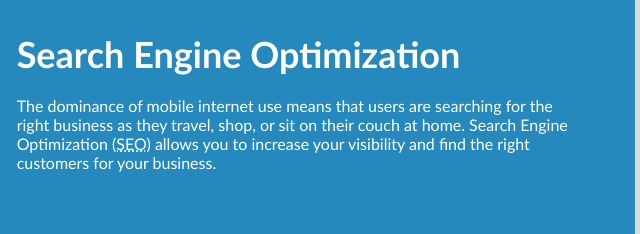
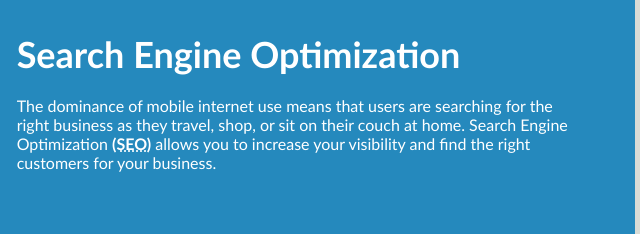
Before and after one commit to lico27/accessible-website, a plain HTML site: page index.html in a window 1280 px wide. Shown: the part 940-1174 px from the top of the page, 345-985 px from the left. Drawn offline with Linux system fonts and the light colour scheme.

Commit message:
add css comments

```diff
--- a/assets/css/style.css
+++ b/assets/css/style.css
@@ -15,6 +15,7 @@ header {
     color: #ffffff;
 }
 
+/* Header styles */
 h1 {
     display: inline-block;
     font-size: 48px;
@@ -35,6 +36,7 @@ h4 {
     font-size: 20px;
 }
 
+/* Navigation block */
 nav {
     padding-top: 15px;
     margin-right: 20px;
@@ -49,12 +51,14 @@ nav ul li {
     list-style-type: none;
 }
 
+/* General text styles */
 a {
     color: #ffffff;
     text-decoration: none;
 }
 
 a:hover, a:active {
+    /* Change colour to improve accessibility */
     color: darkblue;
 }
 
@@ -62,6 +66,12 @@ p {
     font-size: 16px;
 }
 
+abbr {
+    /* Bold to improve accessibility */
+    font-weight: bold;
+}
+
+/* Positioning */
 .float-left {
     float: left;
     margin-right: 25px;
@@ -72,6 +82,7 @@ p {
     margin-left: 25px;
 }
 
+/* Main content styles */
 #hero {
     height: 800px;
     width: 100%;
@@ -100,6 +111,7 @@ main {
     max-height: 200px;
 }
 
+/* Side bar styles */
 #benefits-bar {
     margin-right: 20px;
     padding: 20px;
@@ -122,6 +134,7 @@ main {
     max-width: 150px;
 }
 
+/* Footer styles */
 footer {
     padding: 30px;
     clear: both;
```
